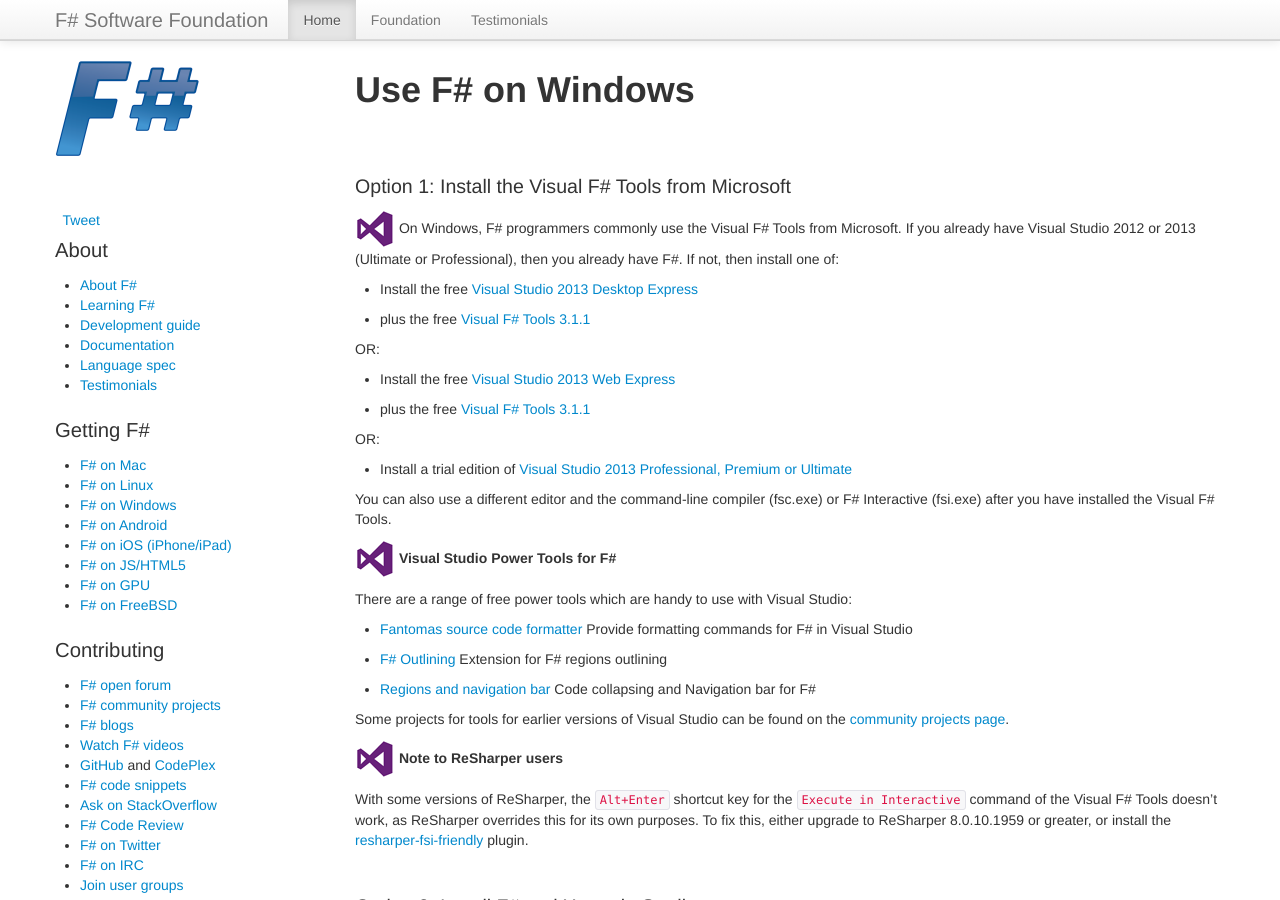
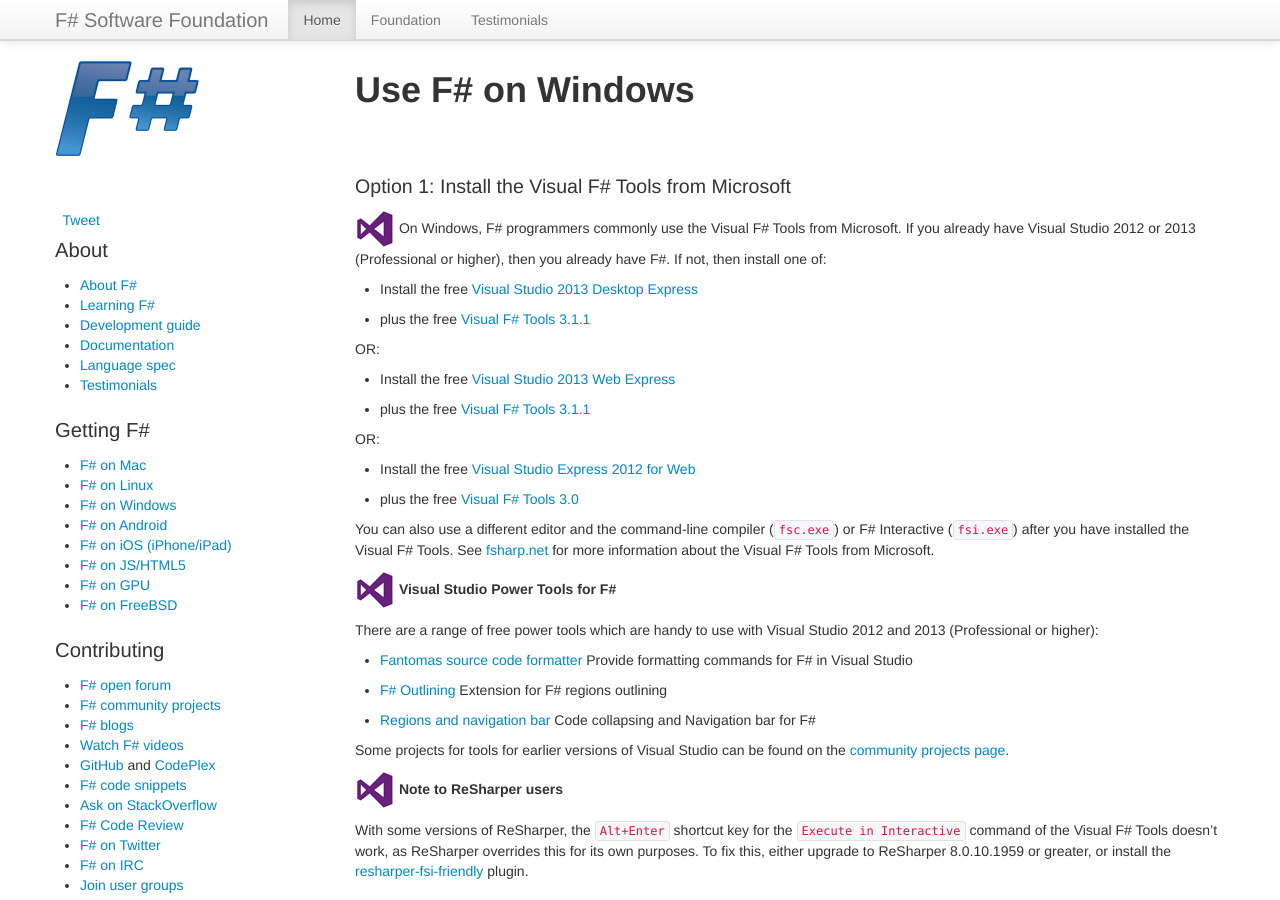
Before and after one commit to fsharp/fsharp.org, a Jekyll site: the page built from use/windows/index.md, in a window 1280 px wide and 900 px high. Built offline with Jekyll 4.4.1, drawn with Linux system fonts in a browser that asks for light colours; nearby versions of some CDN libraries; some web fonts are replaced; comment, search, counter and statistics services are not loaded; some of the changed text lies outside the part shown.

Commit message:
Recover useful information about F# 3.0

```diff
--- a/use/windows/index.md
+++ b/use/windows/index.md
@@ -8,7 +8,7 @@
 ### Option 1: Install the Visual F# Tools from Microsoft
 
 ![logo](/images/thumbs/vstudio.png)&nbsp;On Windows, F# programmers commonly use the Visual F# Tools from Microsoft.
-If you already have Visual Studio 2012 or 2013 (Ultimate or Professional), then you already have F#. If not, then install one of:
+If you already have Visual Studio 2012 or 2013 (Professional or higher), then you already have F#. If not, then install one of:
 
    - Install the free [Visual Studio 2013 Desktop Express](http://www.microsoft.com/download/details.aspx?id=40787)
    - plus the free [Visual F# Tools 3.1.1](http://www.microsoft.com/download/details.aspx?id=41654)
@@ -20,15 +20,16 @@
 
 OR:
 
-   - Install a trial edition of [Visual Studio 2013 Professional, Premium or Ultimate](http://www.visualstudio.com/en-us/downloads/download-visual-studio-vs.aspx)
+   - Install the free [Visual Studio Express 2012 for Web](http://www.microsoft.com/en-us/download/details.aspx?id=30669)
+   - plus the free [Visual F# Tools 3.0](http://go.microsoft.com/fwlink/?LinkID=261287)
 
 
-You can also use a different editor and the command-line compiler (fsc.exe) or F# Interactive (fsi.exe)
-after you have installed the Visual F# Tools.
+You can also use a different editor and the command-line compiler (`fsc.exe`) or F# Interactive (`fsi.exe`)
+after you have installed the Visual F# Tools. See [fsharp.net](http://fsharp.net/) for more information about the Visual F# Tools from Microsoft.
 
 ##### ![logo](/images/thumbs/vstudio.png)&nbsp;Visual Studio Power Tools for F# #####
 
-There are a range of free  power tools which are handy to use with Visual Studio:
+There are a range of free  power tools which are handy to use with Visual Studio 2012 and 2013 (Professional or higher):
 
  - [Fantomas source code formatter](http://visualstudiogallery.msdn.microsoft.com/24ef5c87-b4e3-4c3b-b126-1064cc66e148) Provide formatting commands for F# in Visual Studio
 
@@ -92,6 +93,8 @@
     C:\Program Files (x86)\Microsoft SDKs\F#\3.1\Framework\v4.0\fsi.exe
     C:\Program Files (x86)\Microsoft SDKs\F#\3.1\Framework\v4.0\fsiAnyCpu.exe
 
+If you're looking for Visual F# Tools 3.0 specifically, its standalone version could be downloaded [here](http://go.microsoft.com/fwlink/?LinkId=261286).
+
 <br />
 
 ### Option 4: Install Tsunami
```
